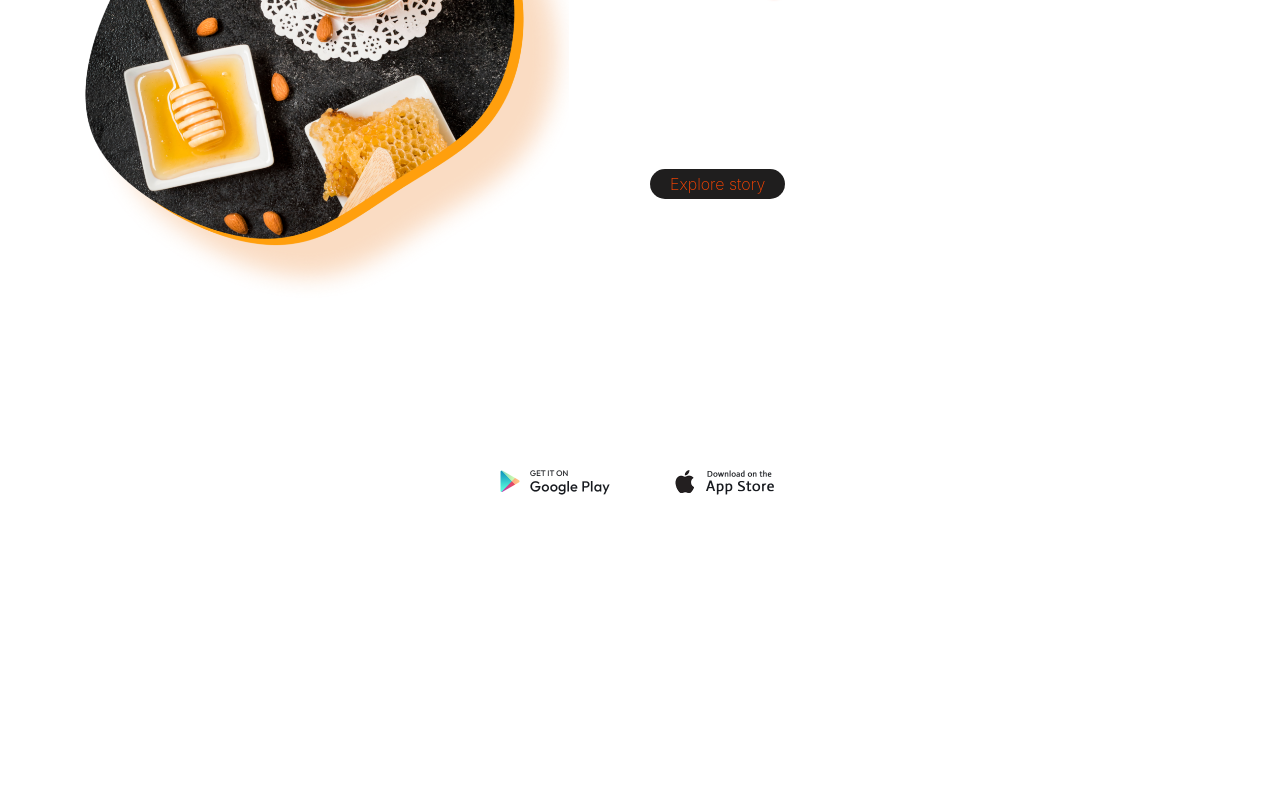
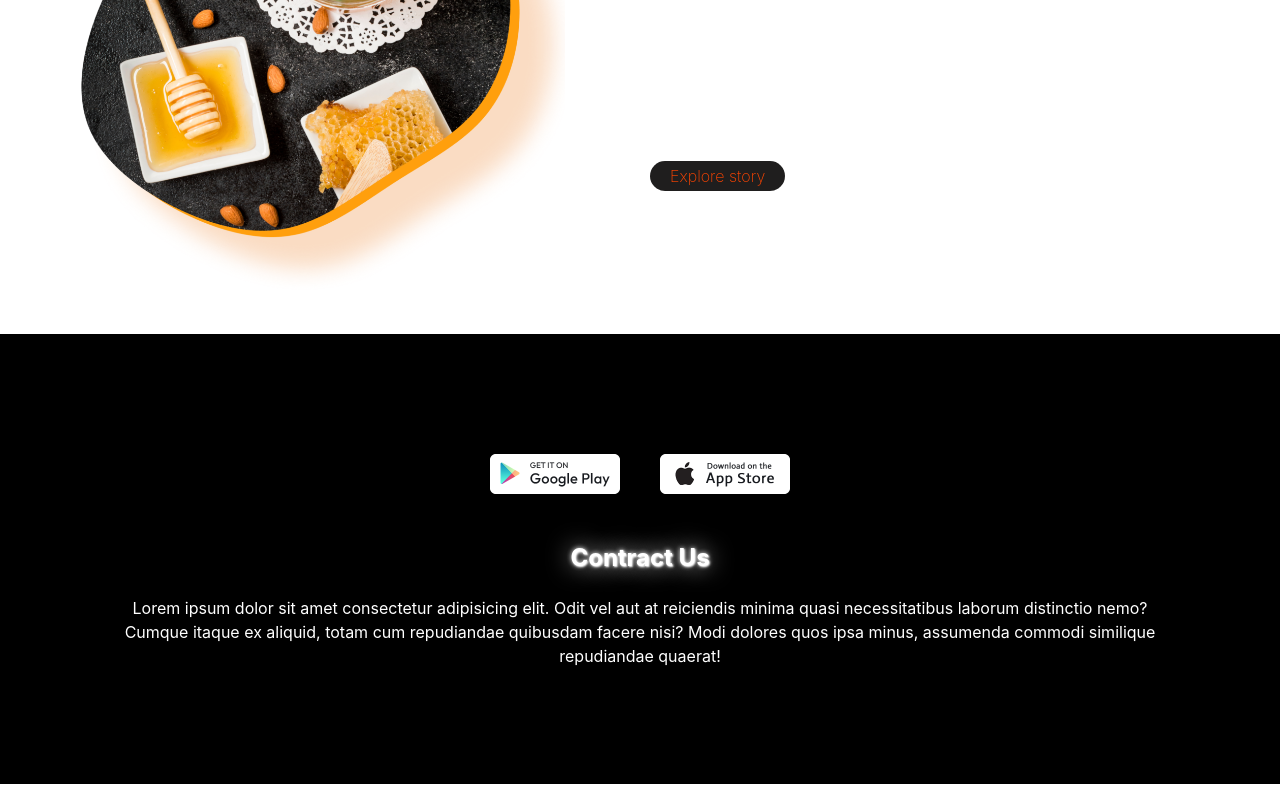
Before and after one commit to Flocky05/Coocky, a React (Vite) app: page / in a window 1280 px wide. Shown: the part 2859-3659 px from the top of the page. Built offline with nearby package versions, Linux system fonts and the light colour scheme.

Commit message:
update footer section

```diff
--- a/src/component/Footer/Footer.css
+++ b/src/component/Footer/Footer.css
@@ -2,6 +2,8 @@
     text-align: center;
     color: white;
     padding: 100px;
+    color: balck;
+    background-color:black;
 }
 .footer-section h2 {
     color: white;
--- a/src/component/Footer/Footer.jsx
+++ b/src/component/Footer/Footer.jsx
@@ -4,7 +4,7 @@ import img2 from "../../assets/images/food/f2.png"
 
 const Footer = () => {
     return (
-        <div className='footer-section'>
+        <div className='footer-section '>
             <div className='footer-body'>
                 <img src={img1} alt="" />
                 <img src={img2} alt="" />
--- a/src/index.css
+++ b/src/index.css
@@ -22,6 +22,8 @@ a {
 body {
   min-width: 320px;
   min-height: 100vh;
+  margin: 0;
+  padding: 0;
 }
 
 h1 {
```
